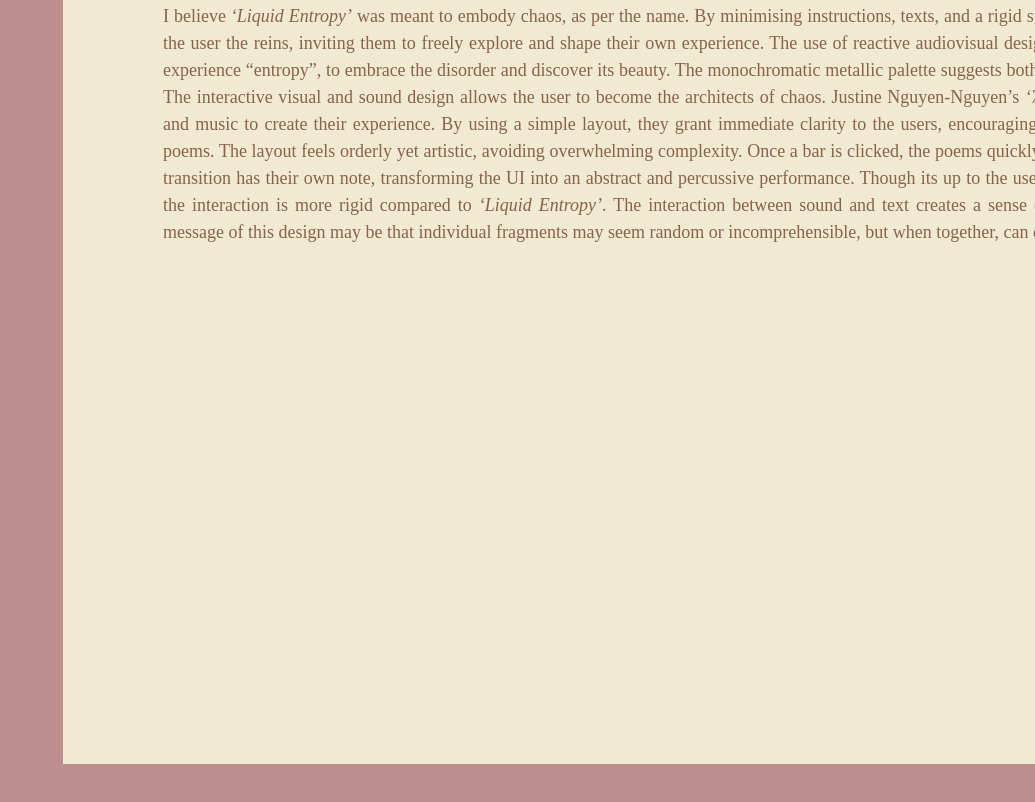
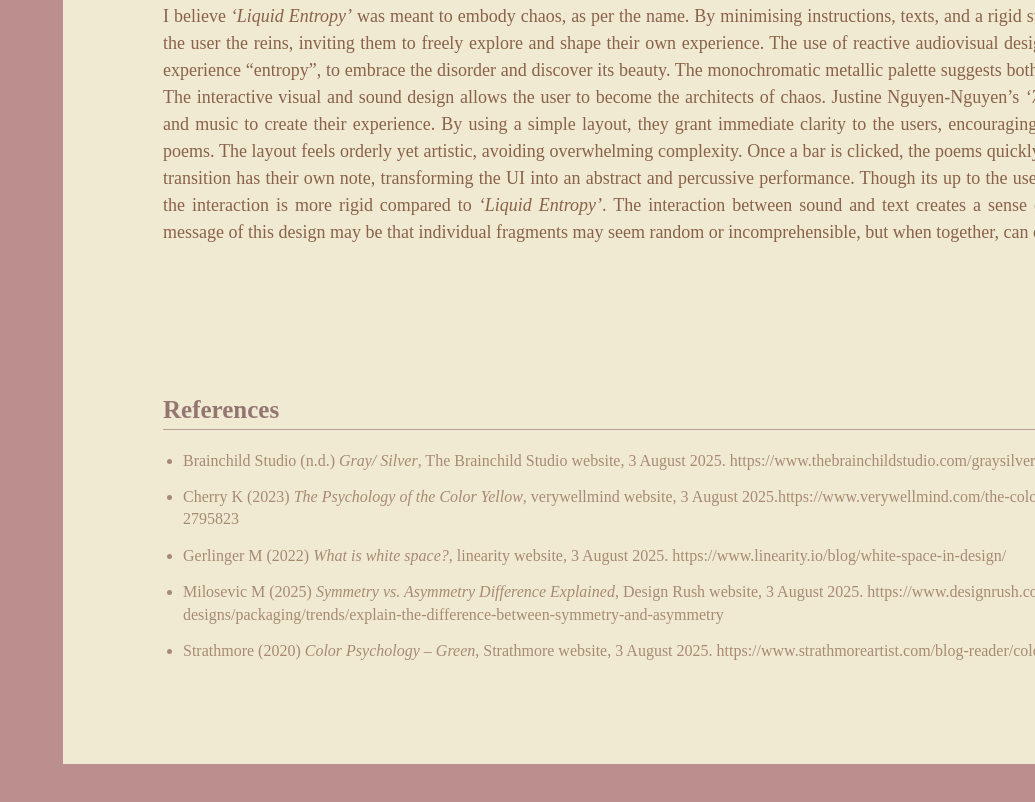
Before and after one commit to ariwen/InterfaceDesign-A1-s4123316, a plain HTML site: page index.html in a window 1280 px wide. Shown: the part 1866-2668 px from the top of the page, without its empty margins (245-1280 px from the left). Drawn offline with Linux system fonts and the light colour scheme.

Commit message:
Issues??
Reference list issue resolved

```diff
--- a/index.html
+++ b/index.html
@@ -55,6 +55,19 @@
 Justine Nguyen-Nguyen’s <i>‘7 Poems’</i> blends literature and music to create their experience. By using a simple layout, they grant immediate clarity to the users, encouraging them to engage with the poems. The layout feels orderly yet artistic, avoiding overwhelming complexity. Once a bar is clicked, the poems quickly flash in succession, each transition has their own note, transforming the UI into an abstract and percussive performance. Though its up to the user to layer the soundscape, the interaction is more rigid compared to <i>‘Liquid Entropy’</i>. The interaction between sound and text creates a sense of life in the poems. The message of this design may be that individual fragments may seem random or incomprehensible, but when together, can create a larger narrative.
 
         </p>
+
+    </section>
+
+    <section>
+        <h4 class="referenceSection">References</h4>
+        <hr class="divider1">
+        <ul>
+            <li>Brainchild Studio (n.d.) <i>Gray/ Silver</i>, The Brainchild Studio website, 3 August 2025. https://www.thebrainchildstudio.com/graysilver </li>
+            <li>Cherry K (2023) <i>The Psychology of the Color Yellow</i>, verywellmind website, 3 August 2025.https://www.verywellmind.com/the-color-psychology-of-yellow-2795823 </li>
+            <li>Gerlinger M (2022) <i>What is white space?</i>, linearity website, 3 August 2025. https://www.linearity.io/blog/white-space-in-design/ </li>
+            <li>Milosevic M (2025) <i>Symmetry vs. Asymmetry Difference Explained</i>, Design Rush website, 3 August 2025. https://www.designrush.com/best-designs/packaging/trends/explain-the-difference-between-symmetry-and-asymmetry</li>
+            <li>Strathmore (2020) <i>Color Psychology – Green</i>, Strathmore website, 3 August 2025. https://www.strathmoreartist.com/blog-reader/color-psychology-green </li>
+        </ul>
     </section>
 
     </div>
```
